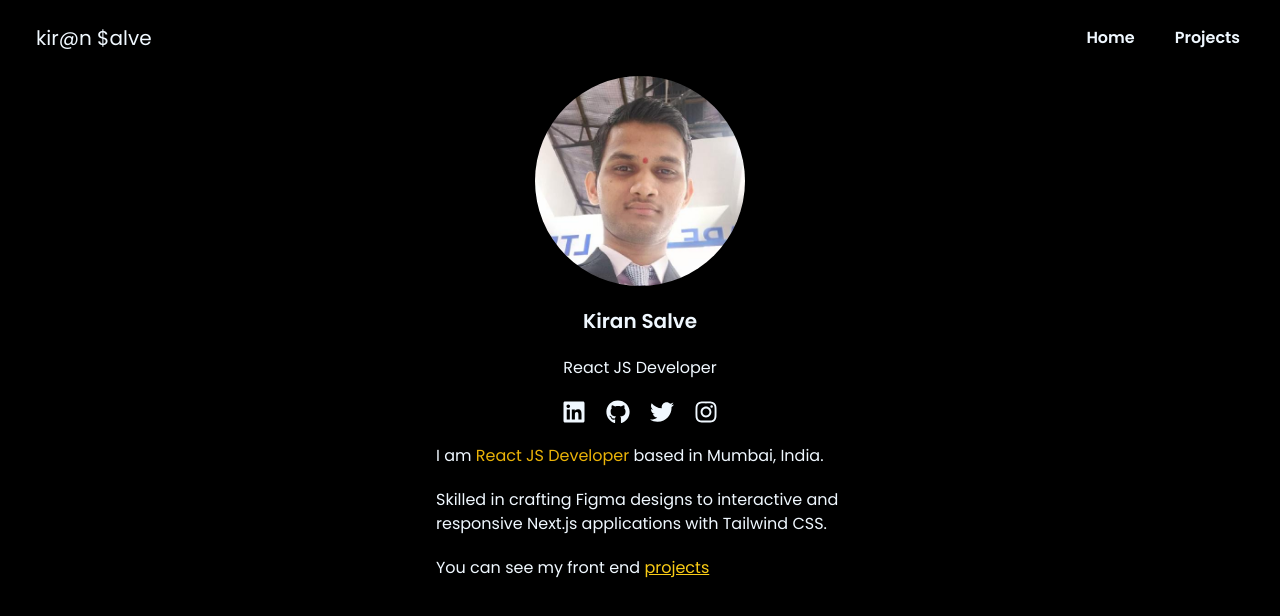
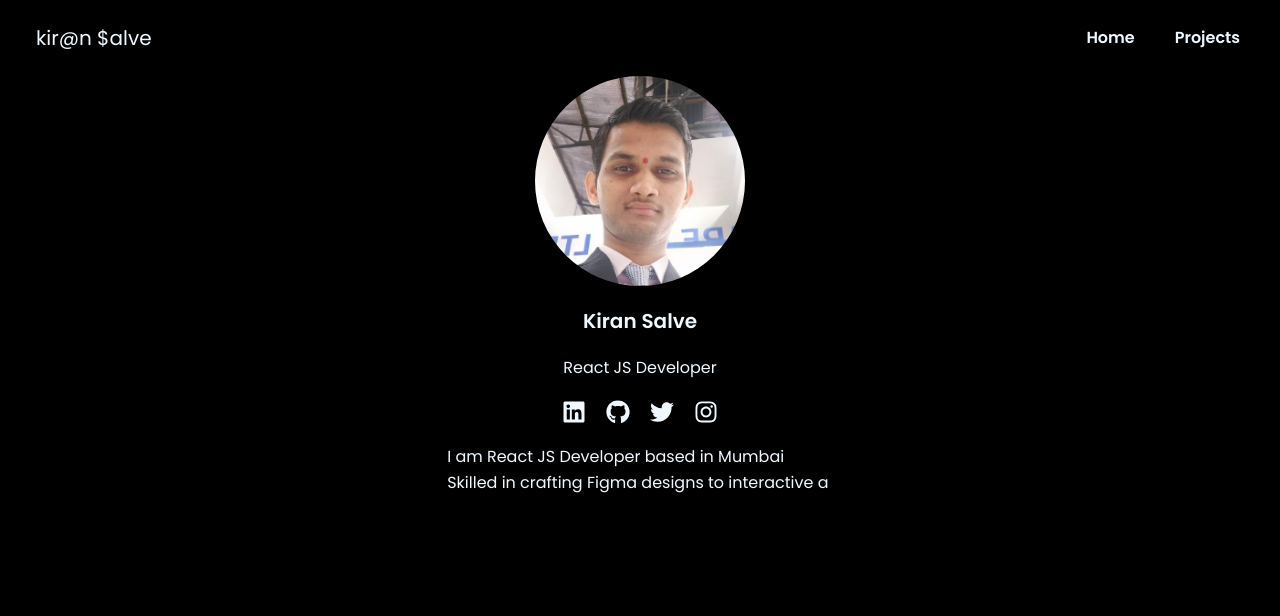
Before and after one commit to kiransalve/kiran-salve-portfolio, a Next.js app: page / in a window 1280 px wide. Shown: the top 616 px of the page. Built offline with nearby package versions, Linux system fonts and the light colour scheme.

Commit message:
typewriting effect

```diff
--- /dev/null
+++ b/app/components/home/HomePage.tsx
@@ -0,0 +1,104 @@
+"use client";
+import Image from "next/image";
+import Link from "next/link";
+import React, { useState, useEffect } from "react";
+import { FaGithub, FaLinkedin, FaTwitter, FaInstagram } from "react-icons/fa";
+
+const name = "Kiran Salve";
+const designation = "React JS Developer";
+
+const summaryText = [
+  `I am ${designation} based in Mumbai`,
+  "Skilled in crafting Figma designs to interactive and responsive Next.js applications with Tailwind CSS.",
+  "You can see my front end",
+];
+
+const socialData = [
+  {
+    link: "https://www.linkedin.com/in/kiran-salve-656995188",
+    icon: <FaLinkedin size={24} />,
+  },
+  {
+    link: "https://github.com/kiransalve",
+    icon: <FaGithub size={24} />,
+  },
+  {
+    link: "https://twitter.com/kiransalve15",
+    icon: <FaTwitter size={24} />,
+  },
+  {
+    link: "https://www.instagram.com/kironsalve/",
+    icon: <FaInstagram size={24} />,
+  },
+];
+
+const HomePage = () => {
+  const [currentText, setCurrentText] = useState("");
+  const [currentIndex, setCurrentIndex] = useState(0);
+  const [charIndex, setCharIndex] = useState(0);
+  const [typingComplete, setTypingComplete] = useState(false);
+
+  useEffect(() => {
+    if (currentIndex < summaryText.length) {
+      if (charIndex < summaryText[currentIndex].length) {
+        const timeout = setTimeout(() => {
+          setCurrentText((prev) => prev + summaryText[currentIndex][charIndex]);
+          setCharIndex(charIndex + 1);
+        }, 50); // Adjust typing speed here
+        return () => clearTimeout(timeout);
+      } else {
+        const timeout = setTimeout(() => {
+          setCurrentIndex(currentIndex + 1);
+          setCharIndex(0);
+          if (currentIndex === summaryText.length - 1) {
+            setTypingComplete(true);
+          } else {
+            setCurrentText((prev) => prev + "\n");
+          }
+        }, 1000); // Delay before typing next line
+        return () => clearTimeout(timeout);
+      }
+    }
+  }, [charIndex, currentIndex]);
+
+  return (
+    <div className="w-full h-full">
+      <div className="mx-auto">
+        <div className="flex flex-col items-center gap-5">
+          <Image
+            src="/photo.jpg"
+            width={210}
+            height={230}
+            alt="photo"
+            className="rounded-[50%]"
+          />
+          <div className="font-bold text-[20px] ">{name}</div>
+          <div className="animating-rays">{designation}</div>
+
+          <div className="flex gap-5">
+            {socialData.map((item, index) => (
+              <div key={index}>
+                <Link href={item.link} target={"_blank"}>
+                  {item.icon}
+                </Link>
+              </div>
+            ))}
+          </div>
+
+          <div className="px-4 mb-4 max-w-[440px] mx-auto">
+            <p className="whitespace-pre-wrap leading-relaxed neon-glow ">
+              {currentText}{" "}
+              {typingComplete && (
+                <Link href="/projects" className="text-yellow-400 underline">
+                  projects
+                </Link>
+              )}
+            </p>
+          </div>
+        </div>
+      </div>
+    </div>
+  );
+};
+
+export default HomePage;
--- a/app/globals.css
+++ b/app/globals.css
@@ -15,3 +15,34 @@ body {
 .btn {
   @apply p-2 rounded-md hover:bg-white hover:text-slate-900 font-bold cursor-pointer;
 }
+
+/* for name */
+.typewriter-glow {
+  font-size: 2rem;
+  font-weight: bold;
+  color: #fff;
+  text-shadow: 0 0 5px #ffcc00, 0 0 10px #ffcc00, 0 0 15px #ff6600;
+  overflow: hidden;
+  white-space: nowrap;
+  animation: typing 3.5s steps(40, end), blink-caret 0.75s step-end infinite;
+}
+
+@keyframes typing {
+  from {
+    width: 0;
+  }
+
+  to {
+    width: 100%;
+  }
+}
+
+@keyframes blink-caret {
+  from,
+  to {
+    border-color: transparent;
+  }
+  50% {
+    border-color: #ffcc00;
+  }
+}
--- a/app/home/HomePage.tsx
+++ /dev/null
@@ -1,82 +0,0 @@
-import Image from "next/image";
-import Link from "next/link";
-import React from "react";
-import { FaGithub } from "react-icons/fa";
-import { FaLinkedin } from "react-icons/fa";
-import { FaTwitter } from "react-icons/fa";
-import { FaInstagram } from "react-icons/fa";
-
-const name = "Kiran Salve";
-const designation = "React JS Developer";
-
-const summary = (
-  <p className="flex flex-col gap-5">
-    <div className="">
-      I am <span className="text-yellow-500">{designation}</span> based in
-      Mumbai, India.
-    </div>
-    <div className="">
-      Skilled in crafting Figma designs to interactive and responsive Next.js
-      applications with Tailwind CSS.
-    </div>
-    <Link href={"/projects"}>
-      You can see my front end{" "}
-      <span className="text-yellow-400 underline">projects</span>
-    </Link>
-  </p>
-);
-
-const socialData = [
-  {
-    link: "https://www.linkedin.com/in/kiran-salve-656995188",
-    icon: <FaLinkedin size={24} />,
-  },
-  {
-    link: "https://github.com/kiransalve",
-    icon: <FaGithub size={24} />,
-  },
-
-  {
-    link: "https://twitter.com/kiransalve15",
-    icon: <FaTwitter size={24} />,
-  },
-  {
-    link: "https://www.instagram.com/kironsalve/",
-    icon: <FaInstagram size={24} />,
-  },
-];
-const HomePage = () => {
-  return (
-    <div className="w-full">
-      <div className="mx-auto">
-        <div className="flex flex-col items-center gap-5">
-          <Image
-            src="/photo.jpg"
-            width={210}
-            height={230}
-            alt="photo"
-            className="rounded-[50%] "
-          />
-          <div className="font-bold text-[20px]">{name}</div>
-          <div className="">{designation}</div>
-
-          <div className="flex gap-5">
-            {socialData.map((item, index) => {
-              return (
-                <div key={index} className="">
-                  <Link href={item.link} target={"_blank"}>
-                    {item.icon}
-                  </Link>
-                </div>
-              );
-            })}
-          </div>
-
-          <div className="px-4 mb-4 max-w-[440px] mx-auto">{summary}</div>
-        </div>
-      </div>
-    </div>
-  );
-};
-
-export default HomePage;
--- a/app/layout.tsx
+++ b/app/layout.tsx
@@ -1,7 +1,7 @@
 import type { Metadata } from "next";
 import { Poppins } from "next/font/google";
 import "./globals.css";
-import Navbar from "./header/Navbar";
+import Navbar from "./components/header/Navbar";
 
 const poppins = Poppins({ subsets: ["latin"], weight: ["400", "600"] });
 
--- a/app/page.tsx
+++ b/app/page.tsx
@@ -1,9 +1,9 @@
 import React from "react";
-import HomePage from "./home/HomePage";
+import HomePage from "./components/home/HomePage";
 
 const Home = () => {
   return (
-    <div>
+    <div className="w-full h-full overflow-hidden">
       <HomePage />
     </div>
   );
--- a/app/projects/page.tsx
+++ b/app/projects/page.tsx
@@ -45,7 +45,7 @@ const Projects = () => {
               key={index}
             >
               <div className="flex flex-wrap gap-5 text-center ">
-                <div className="flex flex-col items-center gap-4 rounded-md mx-auto md:mx-0 border-b">
+                <div className="flex flex-col items-center gap-4 rounded-md mx-auto md:mx-0">
                   <Image
                     src={imgUrl}
                     width={350}
--- a/package.json
+++ b/package.json
@@ -13,7 +13,8 @@
     "next": "14.2.3",
     "react": "^18",
     "react-dom": "^18",
-    "react-icons": "^5.2.1"
+    "react-icons": "^5.2.1",
+    "react-typewriter-effect": "^1.1.0"
   },
   "devDependencies": {
     "@types/node": "^20",
```
Also changed, not shown: app/components/header/Navbar.tsx (renamed from app/header/Navbar.tsx), 1 other file (tests, documents, lock files or other folders).
